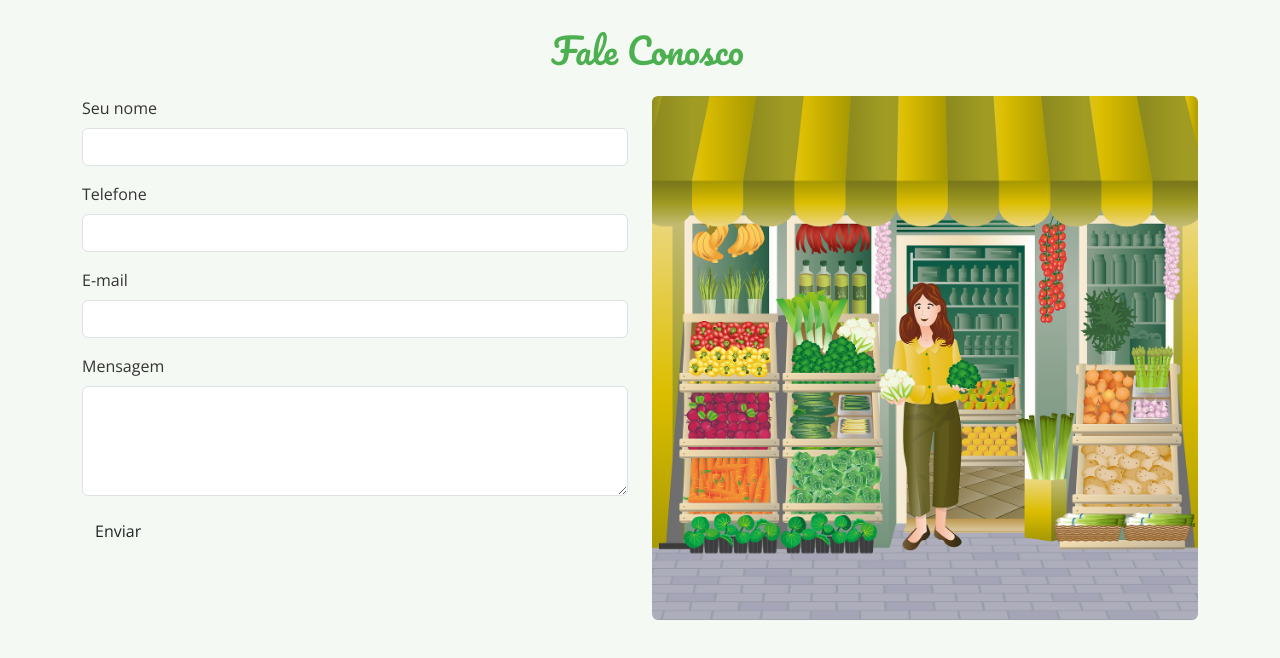
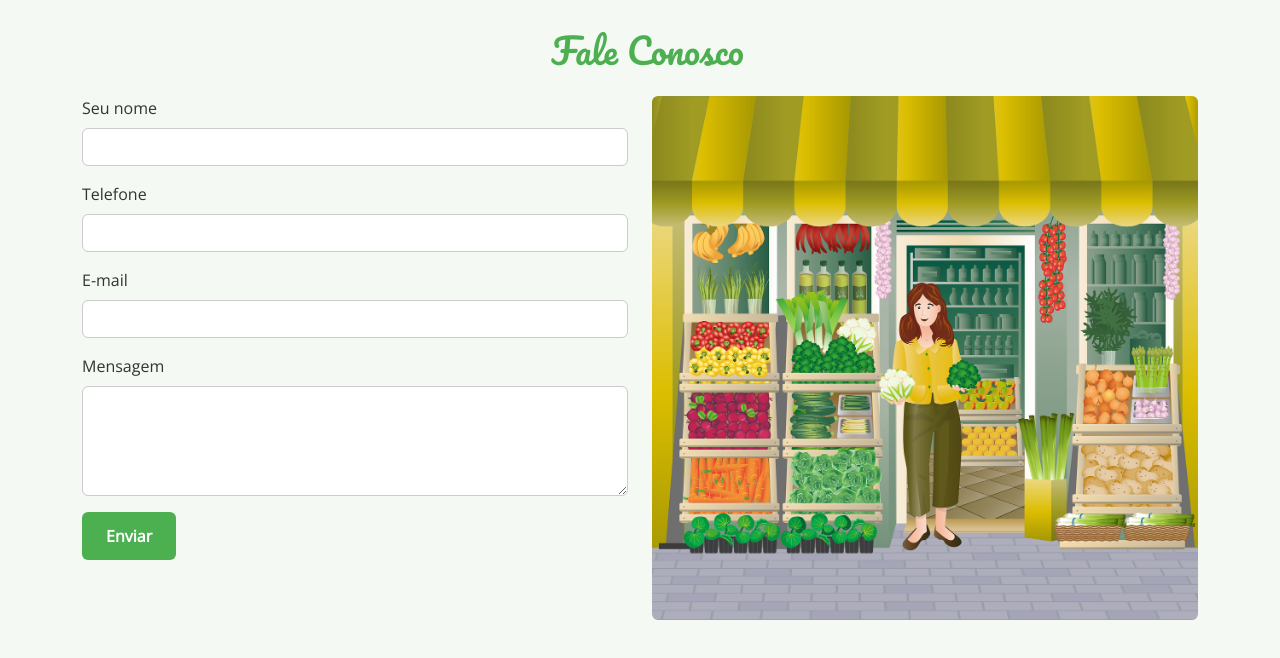
Before and after one commit to christian777slv/projeto_3_ebac, a plain HTML site: page ex_pratico3/index.html in a window 1280 px wide. Shown: the part 3260-3918 px from the top of the page. Drawn offline with nearby package versions, Linux system fonts and the light colour scheme.

Commit message:
Update style.css

```diff
--- a/ex_pratico3/style.css
+++ b/ex_pratico3/style.css
@@ -114,6 +114,41 @@ footer {
     color: white;
 }
 
+
+
+#contato button  {
+    background-color: #4CAF50;
+    color: white;
+    border: none;
+    padding: 12px 24px;
+    font-size: 1rem;
+    font-weight: bold;
+    border-radius: 6px;
+    transition: background-color 0.3s ease;
+}
+
+#contato  button:hover  {
+    background-color: #388E3C;
+    cursor: pointer;
+}
+
+#contato .form-control {
+    border-radius: 6px;
+    border: 1px solid #ccc;
+    box-shadow: none;
+    transition: border-color 0.3s ease;
+}
+
+#contato .form-control:focus {
+    border-color: #4CAF50;
+    box-shadow: 0 0 0 0.2rem rgba(76, 175, 80, 0.25);
+}
+
+#contato label {
+    font-weight: 500;
+    color: #333;
+}
+
 @media (max-width: 767px) {
     .carousel-item img {
         height: 280px;
```
